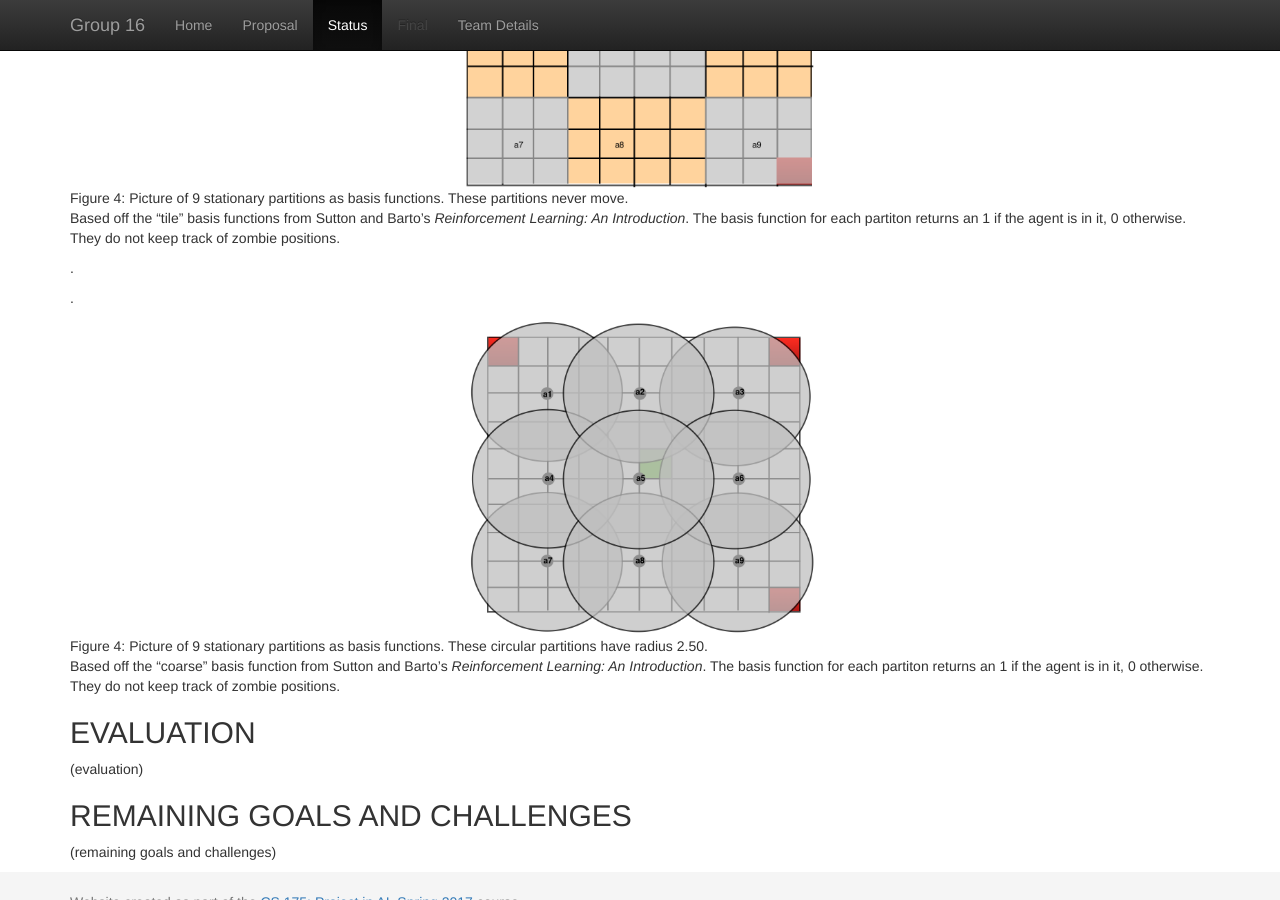
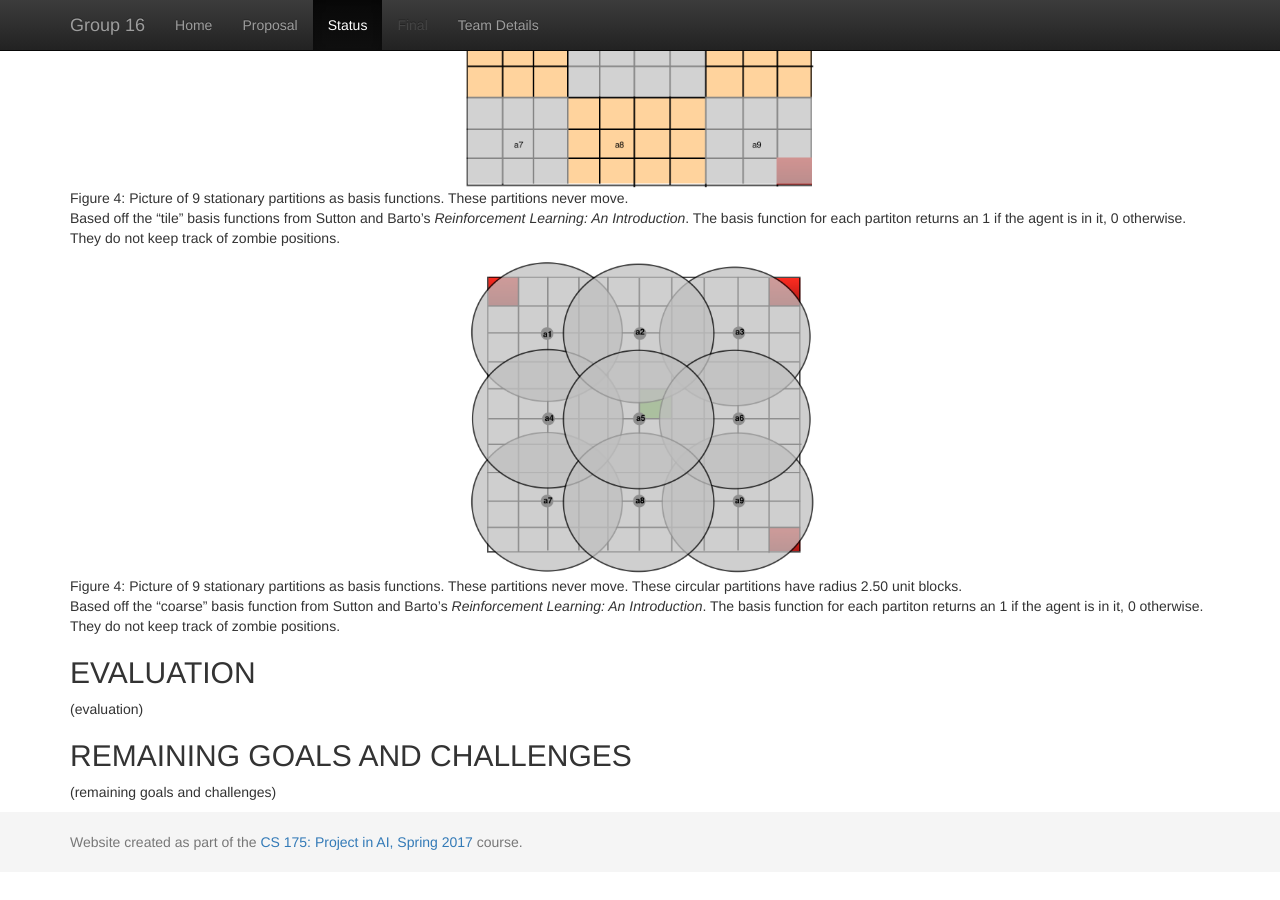
Before and after one commit to becamorin20/Group-16, a Jekyll site: the page built from docs/status.md, in a window 1280 px wide and 900 px high, scrolled down 2112 px. Built offline with Jekyll 4.4.1, drawn with Linux system fonts in a browser that asks for light colours; after the commit the page ends 2984 px from its top, so only the background shows below that.

Commit message:
Update status.md

```diff
--- a/docs/status.md
+++ b/docs/status.md
@@ -48,13 +48,14 @@ Based off the "tile" basis functions from Sutton and Barto's *Reinforcement Lear
 The basis function for each partiton returns an 1 if the agent is in it, 0 otherwise.
 They do not keep track of zombie positions.
 
-.
 
-.
+
+
 
 <div align="center"><img src="https://github.com/becamorin20/Group-16/blob/master/docs/images/basis_stationary2.png" width="350"></div>
 Figure 4: Picture of 9 stationary partitions as basis functions.
-These circular partitions have radius 2.50.
+These partitions never move.
+These circular partitions have radius 2.50 unit blocks.
 Based off the "coarse" basis function from Sutton and Barto's *Reinforcement Learning: An Introduction*.
 The basis function for each partiton returns an 1 if the agent is in it, 0 otherwise.
 They do not keep track of zombie positions.
```
